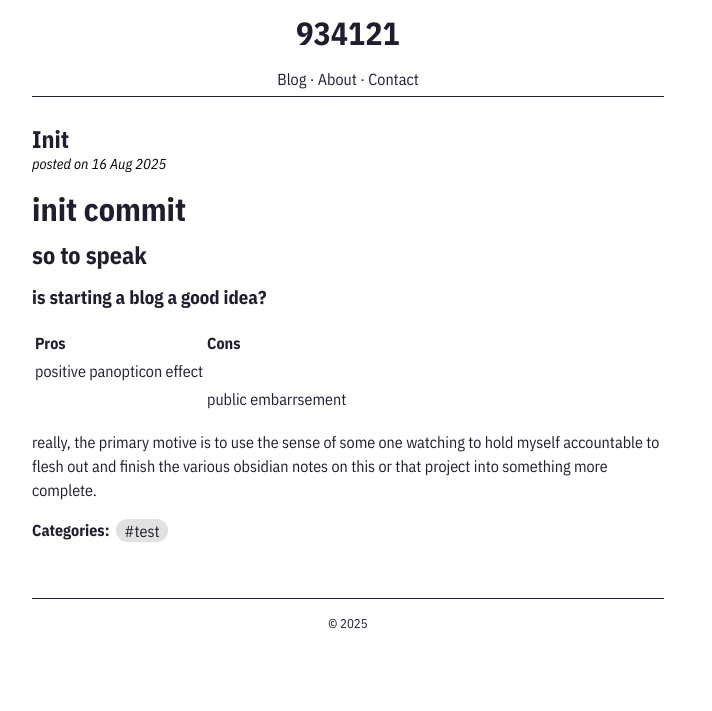
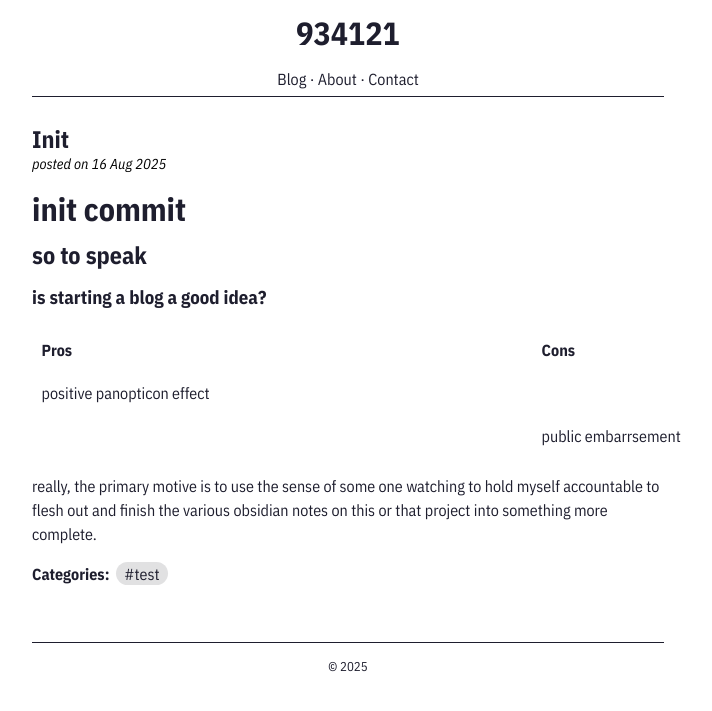
Before and after one commit to e-s-l/e-s-l.github.io, a Jekyll site: the page built from _posts/2025-08-16-init.md, in a window 1280 px wide. Shown: the top 711 px of the page, without its empty margins (292-1004 px from the left). Built offline with Jekyll 4.4.1, drawn with Linux system fonts in a browser that asks for light colours.

```diff
--- a/_includes/head.html
+++ b/_includes/head.html
@@ -4,12 +4,12 @@
     <meta charset="utf-8">
     <meta content="{{site.description}}" name="description">
     <meta content="{{site.owner}}" name="author">
-    <meta content="Copyright 2017 {{site.owner}}. All rights reserved." name="copyright">
+    <meta content="Copyright 2025 {{site.owner}}. All rights reserved." name="copyright">
     <meta name="viewport" content="width=device-width, initial-scale=1.0">
 
     <link rel="preconnect" href="https://fonts.googleapis.com">
     <link rel="preconnect" href="https://fonts.gstatic.com" crossorigin>
     <link href="https://fonts.googleapis.com/css2?family=IBM+Plex+Sans+Condensed:ital,wght@0,100;0,200;0,300;0,400;0,500;0,600;0,700;1,100;1,200;1,300;1,400;1,500;1,600;1,700&display=swap" rel="stylesheet">
-    <link href="{{site.url}}{{site.baseurl}}/assets/css/style.css" type="text/css" rel="stylesheet"></link>
+    <link href="{{site.url}}{{site.baseurl}}/assets/css/style.css" type="text/css" rel="stylesheet">
 
 </head>
--- a/assets/css/style.css
+++ b/assets/css/style.css
@@ -192,3 +192,24 @@ header h1 {
 	}
 
 }
+
+/*
+custom global things generated from the markdown
+*/
+
+table {
+  table-layout: fixed;
+  width: 80%;
+  min-width: 1000px;
+  margin: 0 auto;
+  border-collapse: collapse;
+}
+
+th,
+td {
+  padding: 0.6em;
+}
+
+tbody tr:nth-child(odd) {
+  background-color: var(--second-background-color);
+}
```
Also changed, not shown: contact.md (+5 -2 lines), README.md.
